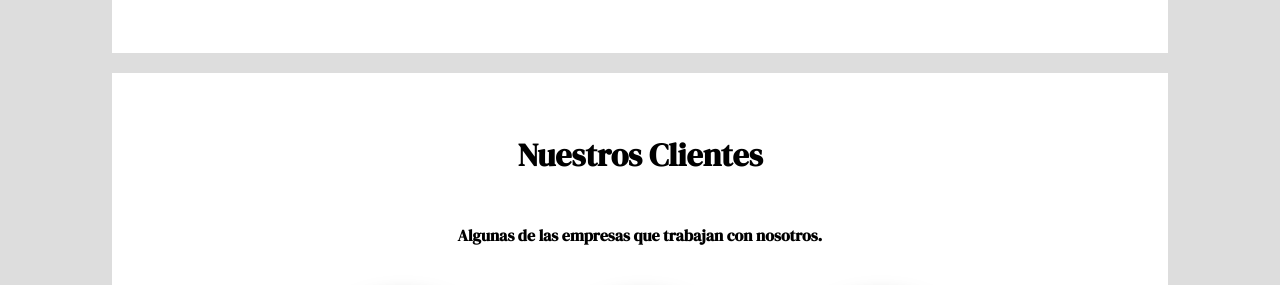
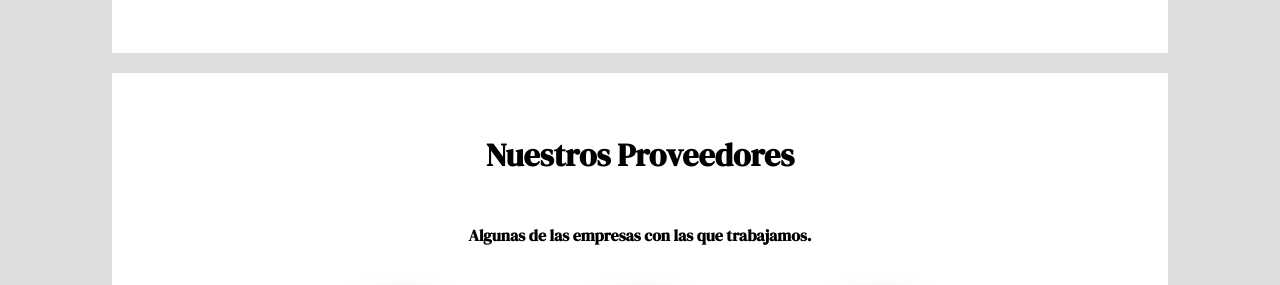
Before and after one commit to cristian-elopez/theJungleBar, a plain HTML site: page conocenos.html in a window 1280 px wide. Shown: the part 1240-1525 px from the top of the page. Drawn offline with Linux system fonts and the light colour scheme.

Commit message:
new commit

```diff
--- a/conocenos.html
+++ b/conocenos.html
@@ -80,8 +80,8 @@
     </section>
 
     <section class="section-flex-container work-container">
-        <h2>Nuestros Clientes</h2>
-        <h4>Algunas de las empresas que trabajan con nosotros.</h4>
+        <h2>Nuestros Proveedores</h2>
+        <h4>Algunas de las empresas con las que trabajamos.</h4>
         <div class="cards-empresas flex-container">
             <div class="card">
                 <img class="clientes-img" src="images/LogoSpeed.png">
```
Also changed, not shown: tragos.html (+1 -1 lines).
